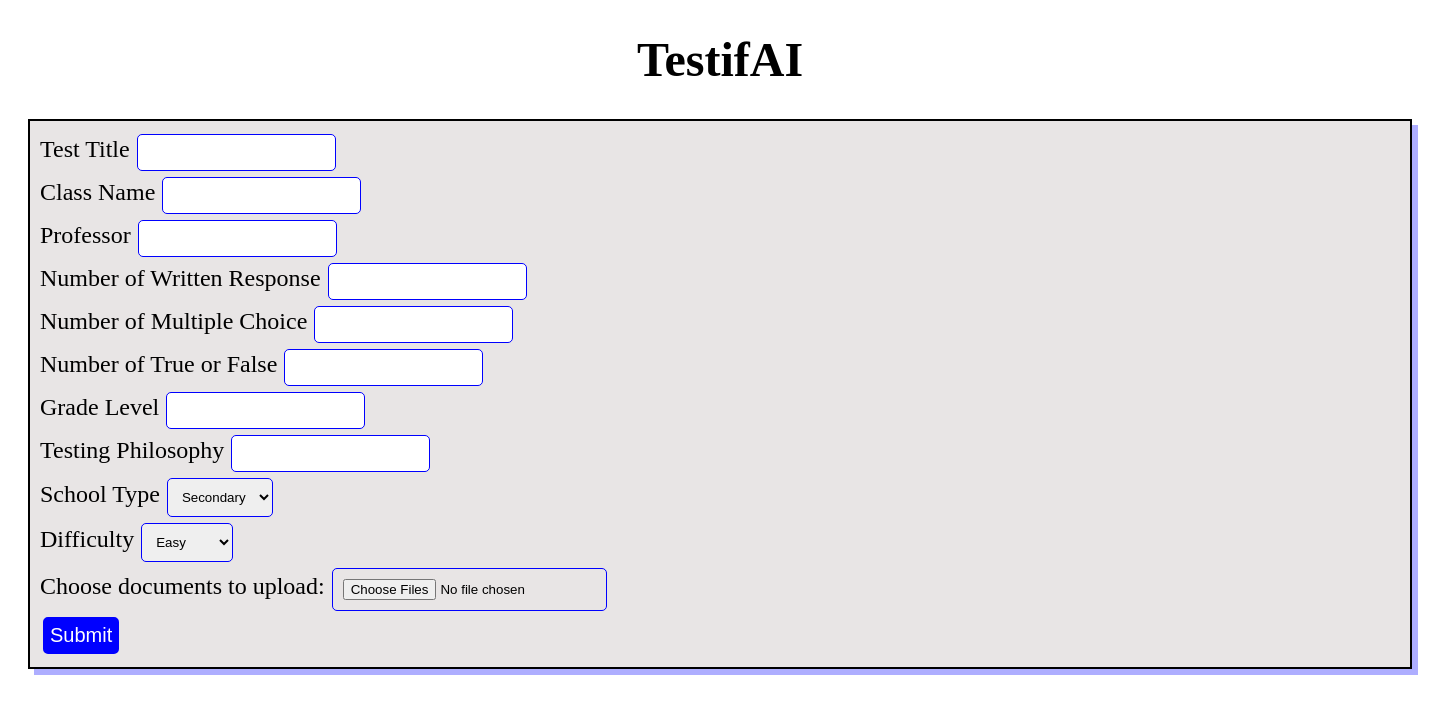
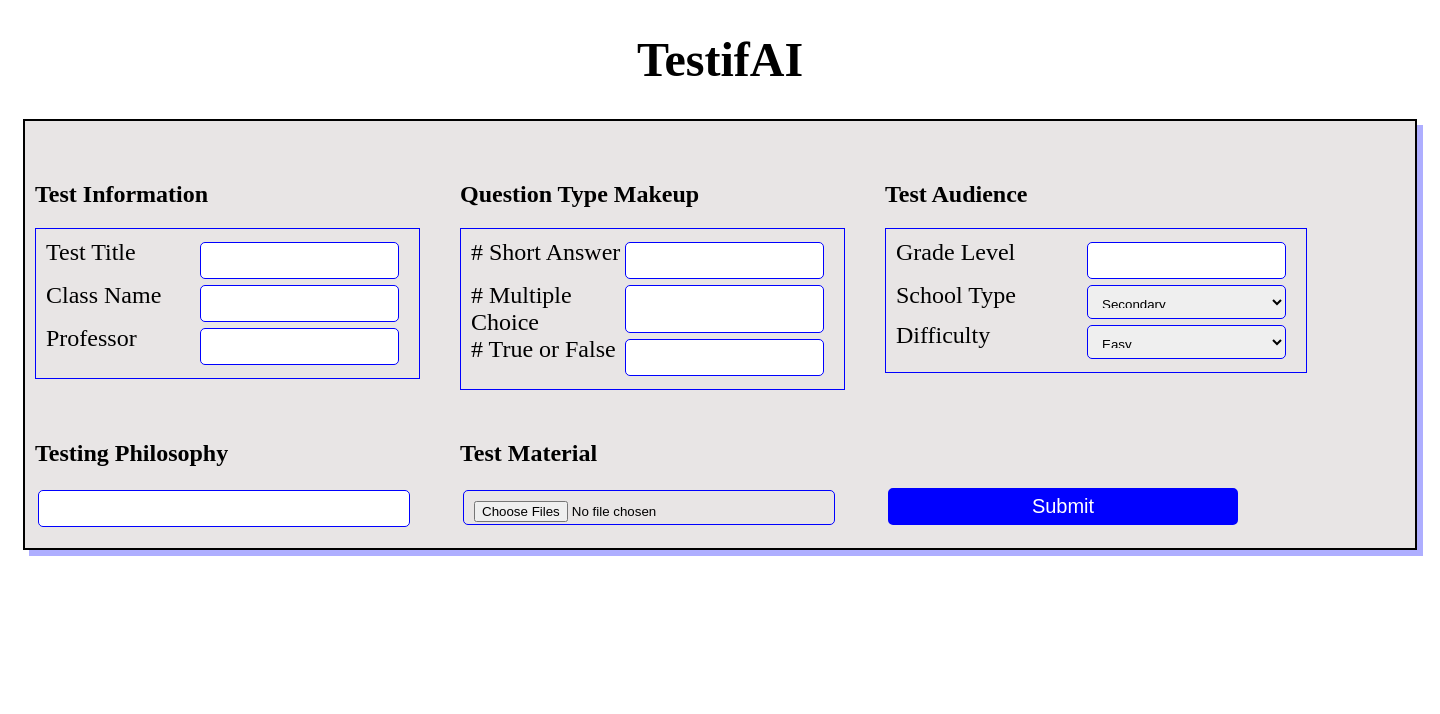
Before and after one commit to SpencerPresley/UMBC-2024-Hackathon, a FastAPI app: page / in a window 1440 px wide. Shown: the top 714 px of the page. Run offline with FastAPI, Linux system fonts and the light colour scheme; parts of the project's set-up code (start-up, migrations or seed data) failed here and were passed over.

Commit message:
styles on form page 90% completed

```diff
--- a/static/form.css
+++ b/static/form.css
@@ -1,9 +1,16 @@
 form{
     border: black solid 2px;
-    margin: 20px;
+    margin: 15px;
     padding:10px;
     background-color: rgb(232, 229, 229);
     box-shadow: 6px 6px #0000ff51;
+
+}
+
+.grid-container{
+    display: grid;
+    grid-template-columns: 1fr 1fr 1fr;
+    column-gap: 40px;
 }
 
 input,option,select,button{
@@ -11,6 +18,13 @@ input,option,select,button{
     padding: 10px;
     border-radius: 5px;
     margin: 3px;
+    margin-right: 10px;
+}
+
+select{
+
+    height: 34px;
+
 }
 
 
@@ -27,8 +41,38 @@ button{
     border: #0000ff solid 2px;
     padding: 5px;
     border-radius: 5px;
-    margin: 3px;
+    margin-top: 98px;
     color: white;
     font-size: 20px;
     cursor: pointer;
+    width: 350px;
 }
+
+.question-grid{
+    display: grid;
+    grid-template-columns: 1fr 1fr;
+    max-width: 400px;
+    border: #0000ff solid 1px;
+    padding: 10px;
+}
+
+h2{
+    margin-top: 50px;
+}
+
+.submit-button-container{
+    display: flex;
+    justify-content: center;
+    align-items: end;
+    margin-bottom: 10px;
+    margin-right: 180px;
+}
+
+#Philosophy>input{
+    width: 350px;
+}
+
+#Material>input{
+    width: 350px;
+    height: 13px;
+}
--- a/templates/form.html
+++ b/templates/form.html
@@ -10,54 +10,48 @@
 <body>
     <h1>TestifAI</h1>
     <form action="/generate" method="POST" enctype="multipart/form-data">
-        <div>
+        <div class="grid-container">
+            <div id="testInfo">
+                <h2>Test Information</h2>
+                <div class="question-grid">
                     <label for="">Test Title</label>
                     <input type="text" class="titleInput" name="title">
-        </div>
-        <div>
+
                     <label for="">Class Name</label>
                     <input type="text" class="classInput" name="course">
-        </div>
-        <div>
+
                     <label for="">Professor</label>
                     <input type="text" class="professorInput" name="professor">
                 </div>
-
-        <div>
-            <label for="">Number of Written Response</label>
-            <input type="number" class="writtenInput" name="number_of_mcq_questions">
             </div>
 
-        <div>
-            <label for="">Number of Multiple Choice</label>
+            <div id="questionMakeup">
+                <h2>Question Type Makeup</h2>
+                <div class="question-grid">
+                    <label for=""># Short Answer</label>
+                    <input type="number" class="writtenInput" name="number_of_mcq_questions">
+
+                    <label for=""># Multiple Choice</label>
                     <input type="number" class="multipleInput" name="number_of_written_questions">
+
+                    <label for=""># True or False</label>
+                    <input type="number" class="tfInput" name="number_of_TF_questions">
+                </div>
             </div>
 
-        <div>
-            <label for="">Number of True or False</label>
-            <input type="number" class="tfInput" name="number_of_TF_questions">
-        </div>
-
-        <div>
+            <div id="testAudience">
+                <h2>Test Audience</h2>
+                <div class="question-grid">
                     <label for="">Grade Level</label>
                     <input type="number" class="schoolInput" name="school_type">
-        </div>
 
-        <div>
-            <label for="">Testing Philosophy</label>
-            <input type="text" class="testing" name="testing_philosophy">
-        </div>
-
-        <div>
                     <label for="">School Type</label>
                     <select id="difficulty" name="difficulty">
                         <option value="Secondary">Secondary</option>
                         <option value="College">College</option>
                         <option value="Graduate">Graduate</option>
                     </select>
-        </div>
 
-        <div>
                     <label for="">Difficulty</label>
                     <select id="difficulty" name="difficulty">
                         <option value="easy">Easy</option>
@@ -66,12 +60,21 @@
                         <option value="Extreme">Extreme</option>
                     </select>
                 </div>
-        <div>
-            <label for="fileUpload">Choose documents to upload:</label>
+            </div>
+
+            <div id="Philosophy">
+                <h2>Testing Philosophy</h2>
+                <input type="text" class="testing" name="testing_philosophy">
+            </div>
+
+            <div id="Material">
+                <h2>Test Material</h2>
                 <input type="file" id="fileUpload" name="subject_material" accept=".pdf,.docx,.pptx,.txt" multiple>
             </div>
-
+            <div class="submit-button-container">
                 <button type="submitButton">Submit</button>
+            </div>
+        </div>
 
 
     </form>
```
Lines whose indentation alone changed are shown as unchanged.
